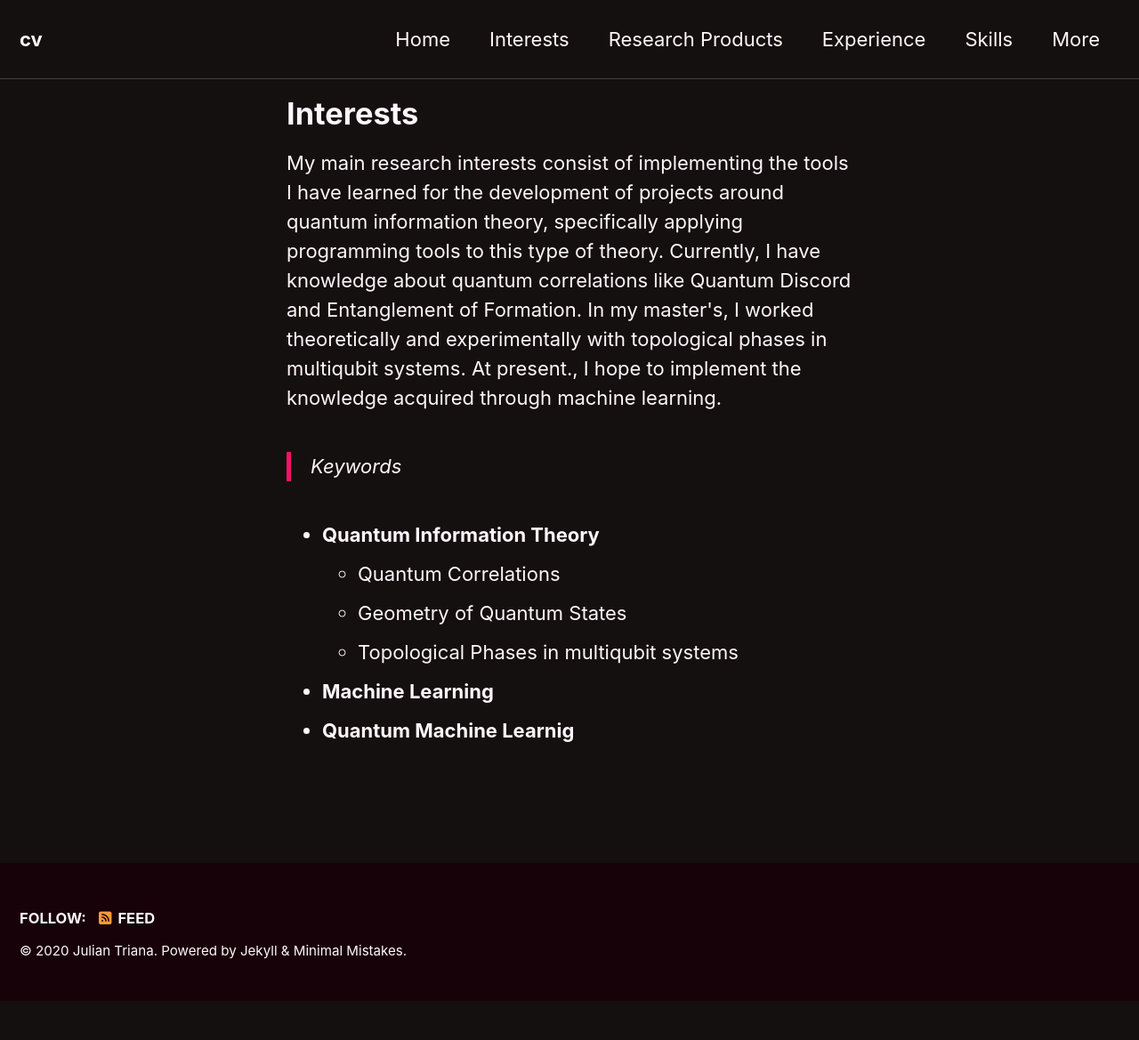
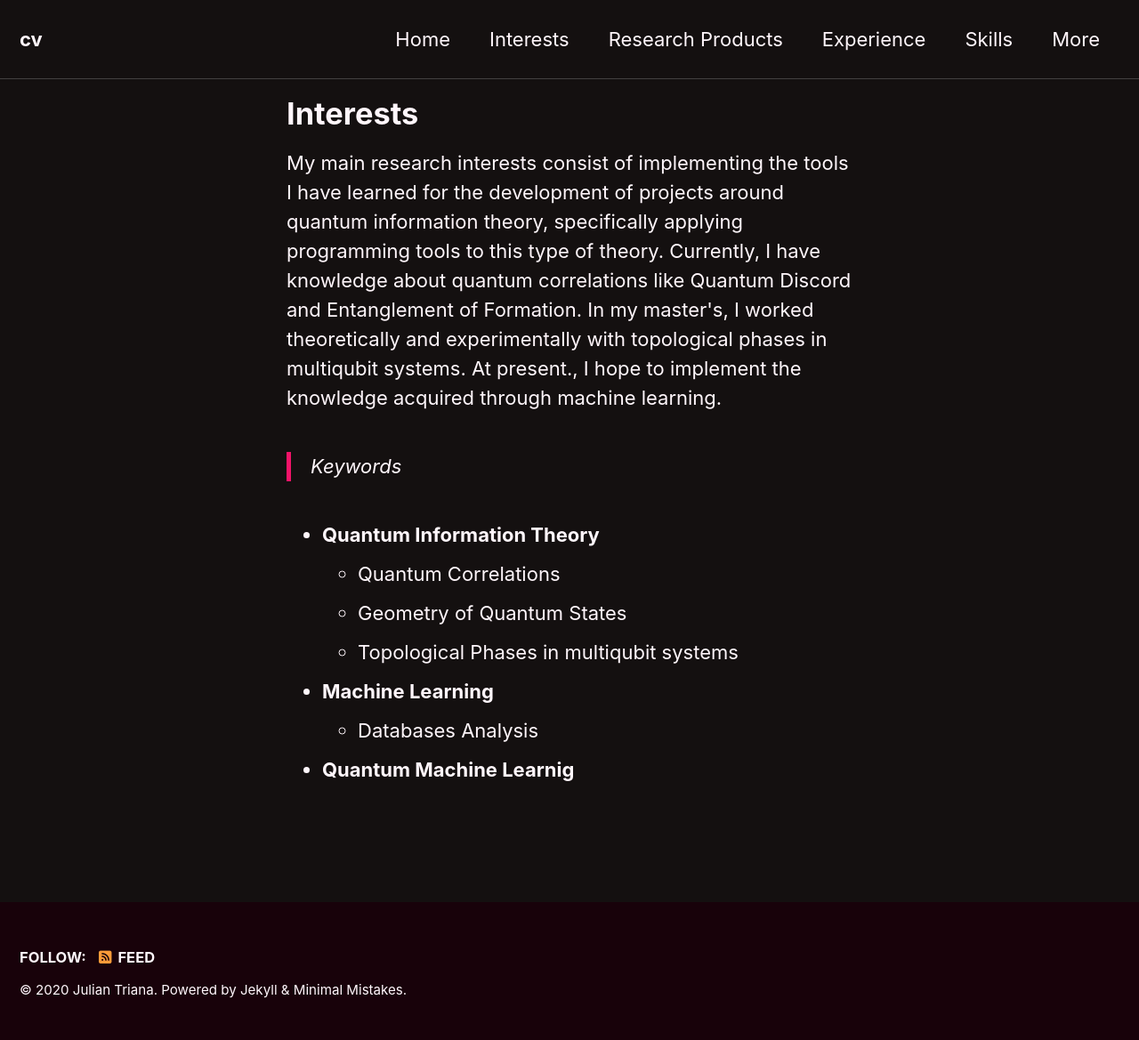
Before and after one commit to vcobop/cv, a Jekyll site: the page built from Interests.md, in a window 1280 px wide. Shown: the whole page at 89% size. Built offline with Jekyll 4.4.1, drawn with Linux system fonts in a browser that asks for light colours; cached includes are drawn as plain includes; nearby versions of some CDN libraries; before the commit the page ends 1125 px from its top, so only the background shows below that.

Commit message:
Update Interests.md

```diff
--- a/Interests.md
+++ b/Interests.md
@@ -16,5 +16,8 @@ layout: home
   </ul>
 
 <li><strong>Machine Learning</strong></li>
+  <ul>
+  <li>Databases Analysis</li>
+  </ul>
 <li><strong>Quantum Machine Learnig</strong></li>
 </ul>
```
